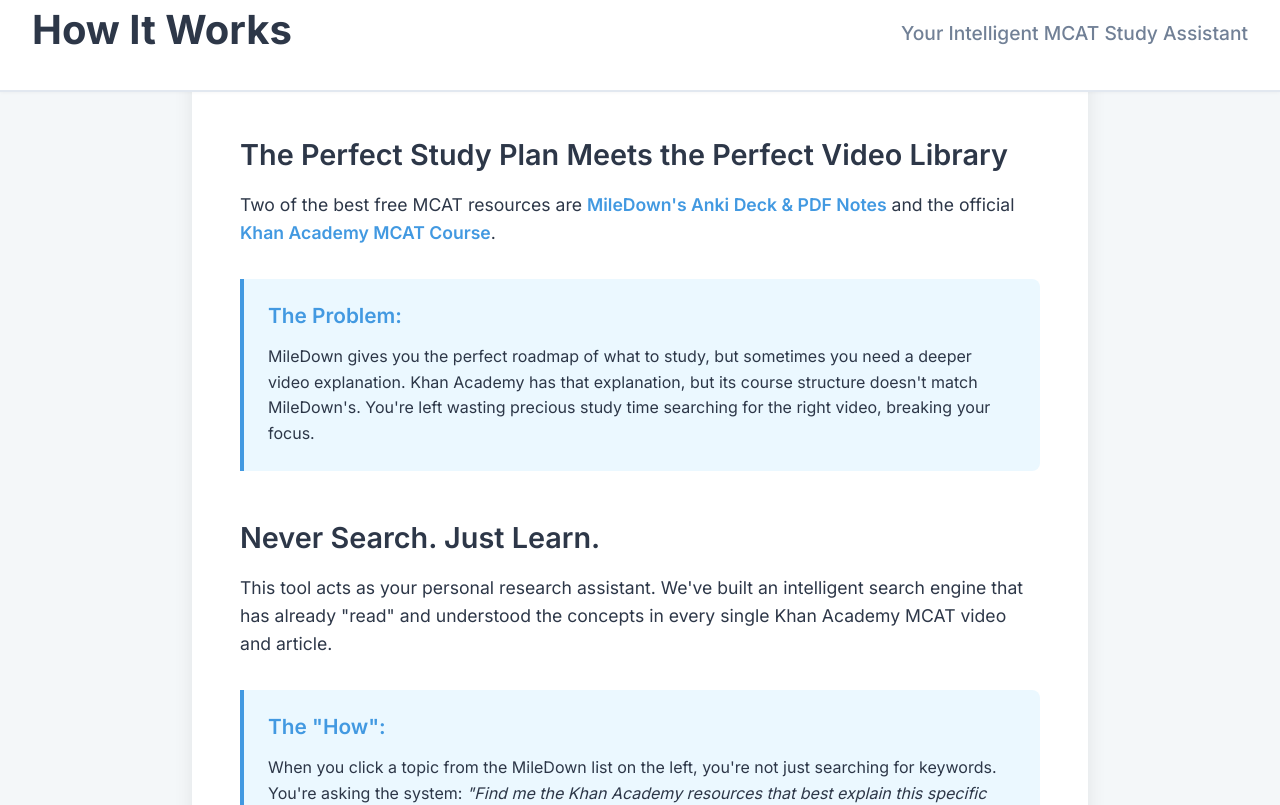
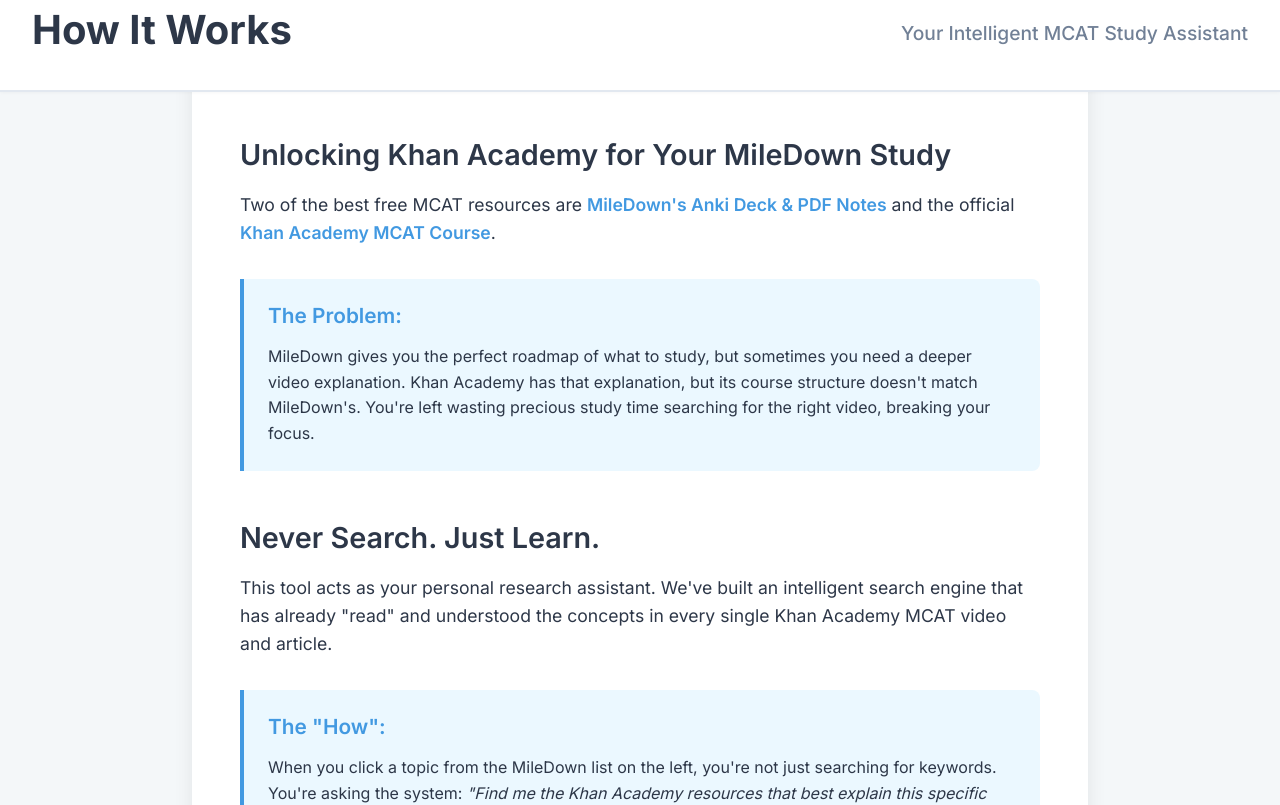
Before and after one commit to hunterinspanish07/mcat_study_helper, a React (Create React App) app in the folder mcat-frontend/: page /how-it-works in a window 1280 px wide. Shown: the top 805 px of the page. Built offline with nearby package versions, Linux system fonts and the light colour scheme.

Commit message:
Update headline on "How It Works" page to better reflect the integration of Khan Academy with MileDown study resources.

```diff
--- a/mcat-frontend/src/HowItWorksPage.js
+++ b/mcat-frontend/src/HowItWorksPage.js
@@ -13,7 +13,7 @@
 
         {/* Part 1: The Challenge */}
         <section className="challenge-section">
-          <h2>The Perfect Study Plan Meets the Perfect Video Library</h2>
+          <h2>Unlocking Khan Academy for Your MileDown Study</h2>
           <p>
             Two of the best free MCAT resources are{' '}
             <a
```
Also changed, not shown: 1 other file (tests, documents, lock files or other folders).
